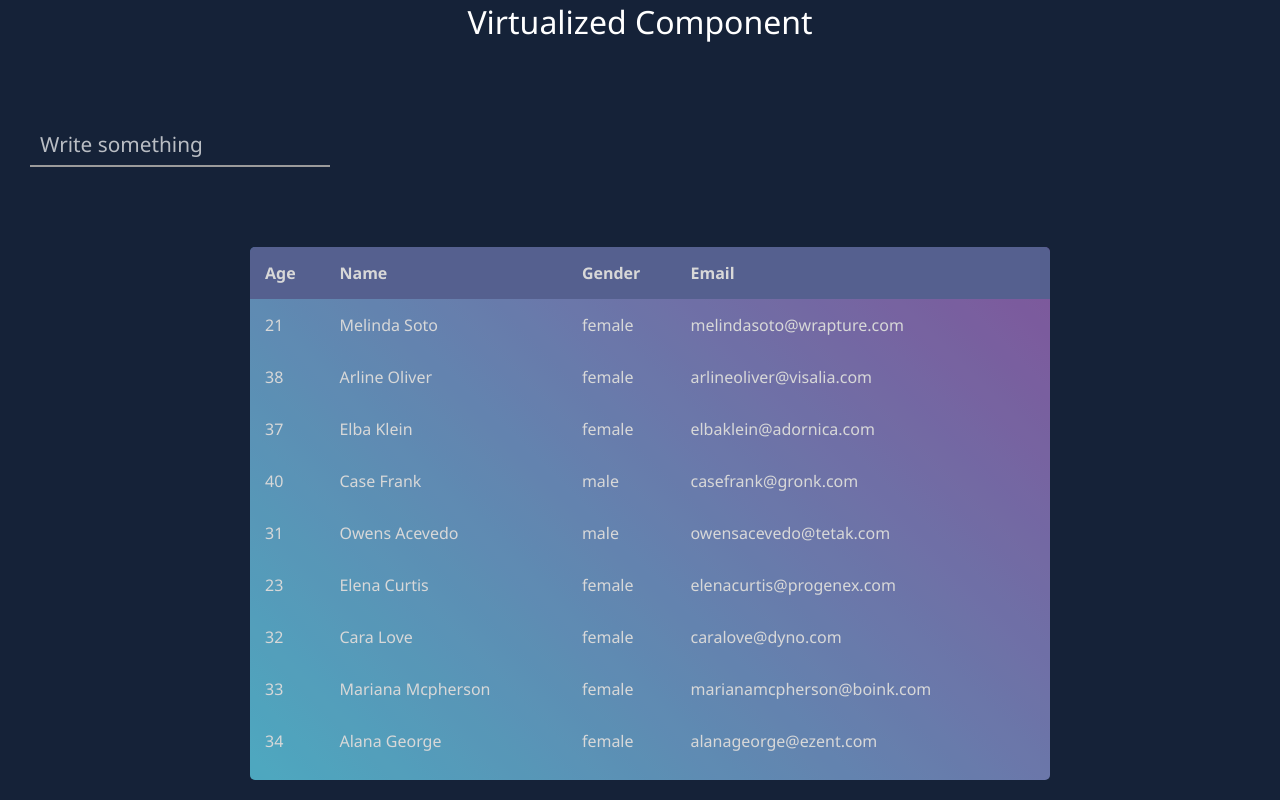
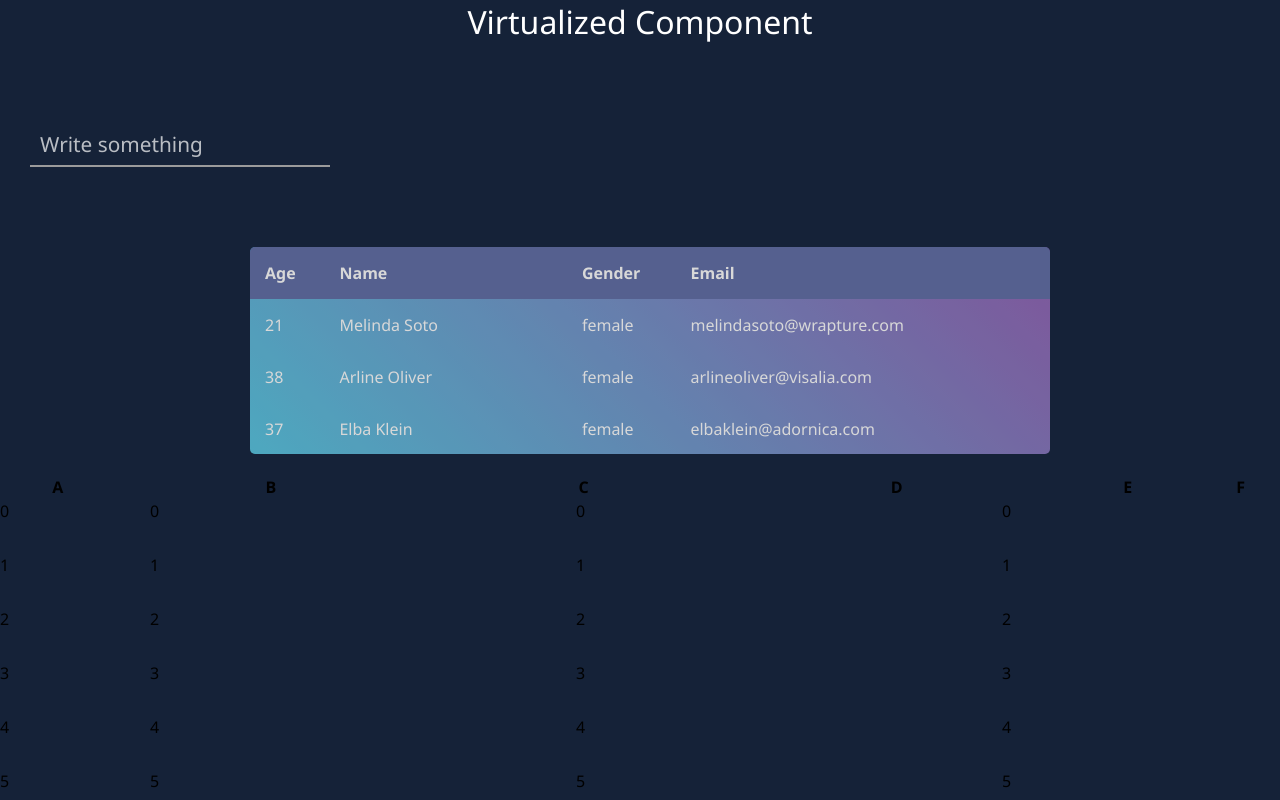
Before and after one commit to Hamzazaheer721/Webworkers-React-Typescript, a React (Create React App) app: page /virtualization in a window 1280 px wide. Built offline with nearby package versions, Linux system fonts and the light colour scheme.

Commit message:
!feat(CT-8): added ant-design table

```diff
--- a/package.json
+++ b/package.json
@@ -11,12 +11,17 @@
     "@types/react": "^17.0.0",
     "@types/react-dom": "^17.0.0",
     "@types/react-router-dom": "^5.1.8",
+    "@types/react-window": "^1.8.5",
     "@types/styled-components": "^5.1.12",
+    "antd": "^4.16.13",
+    "classnames": "^2.3.1",
     "lodash": "^4.17.21",
+    "rc-resize-observer": "^1.0.0",
     "react": "^17.0.2",
     "react-dom": "^17.0.2",
     "react-router-dom": "^5.2.0",
     "react-scripts": "4.0.3",
+    "react-window": "^1.8.6",
     "styled-components": "^5.3.0",
     "typescript": "^4.1.2",
     "web-vitals": "^1.0.1"
--- /dev/null
+++ b/src/components/VirtualTable/index.css
@@ -0,0 +1,40 @@
+.virtual-table .ant-table-container:before,
+  .virtual-table .ant-table-container:after {
+    display: none;
+  }
+  .virtual-table-cell {
+    box-sizing: border-box;
+    padding: 16px;
+    border-bottom: 1px solid #e8e8e8;
+    background: #FFF;
+  }
+ [data-theme="dark"]  .virtual-table-cell {
+    box-sizing: border-box;
+    padding: 16px;
+    border-bottom: 1px solid #303030;
+    background: green;
+}
+
+.ant-table-thead {
+    font-family: KoerberSemiBold;
+    th {
+      background: gray;
+    }
+    tr {
+      line-height: 1;
+    }
+  }
+  .ant-table-tbody > td {
+    padding: 0px 16px;
+    padding-right: 0px;
+    height: 41px;
+
+  }
+  .ant-table-content > table {
+    table-layout: fixed !important;
+  }
+  @media screen and (max-width: 800px) {
+    .ant-table-content > table {
+      table-layout: auto !important;
+    }
+  }
--- /dev/null
+++ b/src/components/VirtualTable/index.tsx
@@ -0,0 +1,114 @@
+/* eslint-disable react/prop-types */
+/* eslint-disable no-param-reassign */
+import React, { useState, useEffect, useRef } from 'react';
+import { VariableSizeGrid as Grid } from 'react-window';
+import ResizeObserver from 'rc-resize-observer';
+import classNames from 'classnames';
+import { Table } from 'antd';
+// import './index.css'
+
+function VirtualTable(props: Parameters<typeof Table>[0]) {
+  const { columns, scroll } = props;
+  const [tableWidth, setTableWidth] = useState(0);
+
+  const widthColumnCount = columns!.filter(({ width }) => !width).length;
+  const mergedColumns = columns!.map((column) => {
+    if (column.width) {
+      return column;
+    }
+    return {
+      ...column,
+      width: Math.floor(tableWidth / widthColumnCount),
+    };
+  });
+
+  const gridRef = useRef<any>();
+  const [connectObject] = useState<any>(() => {
+    const obj = {};
+    Object.defineProperty(obj, 'scrollLeft', {
+      get: () => null,
+      set: (scrollLeft: number) => {
+        if (gridRef.current) {
+          gridRef.current.scrollTo({ scrollLeft });
+        }
+      },
+    });
+
+    return obj;
+  });
+
+  const resetVirtualGrid = () => {
+    gridRef.current.resetAfterIndices({
+      columnIndex: 0,
+      shouldForceUpdate: true,
+    });
+  };
+
+  useEffect(() => resetVirtualGrid, [tableWidth]);
+
+  const renderVirtualList = (rawData: object[], { scrollbarSize, ref, onScroll }: any) => {
+    ref.current = connectObject;
+    const totalHeight = rawData.length * 54;
+
+    return (
+      <Grid
+        ref={gridRef}
+        className="virtual-grid"
+        columnCount={mergedColumns.length}
+        columnWidth={(index: number) => {
+          const { width } = mergedColumns[index];
+          return totalHeight > scroll!.y! && index === mergedColumns.length - 1
+            ? (width as number) - scrollbarSize - 1
+            : (width as number);
+        }}
+        height={scroll!.y as number}
+        rowCount={rawData.length}
+        rowHeight={() => 54}
+        width={tableWidth}
+        onScroll={({ scrollLeft }: { scrollLeft: number }) => {
+          onScroll({ scrollLeft });
+        }}
+      >
+        {({
+          columnIndex,
+          rowIndex,
+          style,
+        }: {
+          columnIndex: number;
+          rowIndex: number;
+          style: React.CSSProperties;
+        }) => (
+          <div
+            className={classNames('virtual-table-cell', {
+              'virtual-table-cell-last': columnIndex === mergedColumns.length - 1,
+            })}
+            style={style}
+          >
+            {(rawData[rowIndex] as any)[(mergedColumns as any)[columnIndex].dataIndex]}
+          </div>
+        )}
+      </Grid>
+    );
+  };
+
+  return (
+    <ResizeObserver
+      onResize={({ width }) => {
+        setTableWidth(width);
+      }}
+    >
+      <Table
+        {...props}
+        className="virtual-table"
+        columns={mergedColumns}
+        pagination={false}
+        components={{
+          // @ts-ignore
+          body: renderVirtualList,
+        }}
+      />
+    </ResizeObserver>
+  );
+}
+
+export default VirtualTable;
--- a/src/components/Virtualization/index.tsx
+++ b/src/components/Virtualization/index.tsx
@@ -6,21 +6,33 @@
 import IDataType from '../../helper/types';
 import InputComponent from '../InputField';
 import TableComponent from '../Table';
+import VirtualTable from '../VirtualTable';
 import { Heading, Wrapper } from './index.styled';
 
 const VirtualizedComponent: FC = memo(() => {
   const [data] = useState<IDataType[]>(Data)
   const [value, setValue] = useState<string>('');
 
-  const changeValue = useCallback((_val : string) => {
+  const changeValue = useCallback((_val: string) => {
     setValue(_val)
   }, [])
+  // Usage
+  const columns = [
+    { title: 'A', dataIndex: 'key', width: 150 },
+    { title: 'B', dataIndex: 'key' },
+    { title: 'C', dataIndex: 'key' },
+    { title: 'D', dataIndex: 'key' },
+    { title: 'E', dataIndex: 'key', width: 200 },
+    { title: 'F', dataIndex: 'key', width: 100 },
+  ];
 
+  const virtualData = Array.from({ length: 100000 }, (_, key) => ({ key }));
   return (
     <Wrapper>
       <Heading>Virtualized Component</Heading>
       <InputComponent changeValue={changeValue} />
       <TableComponent data={data} value={value} />
+      <VirtualTable columns={columns} dataSource={virtualData} scroll={{ y: 300, x: '100vw' }} />
     </Wrapper>
 
   )
```
Also changed, not shown: 1 other file (tests, documents, lock files or other folders).
